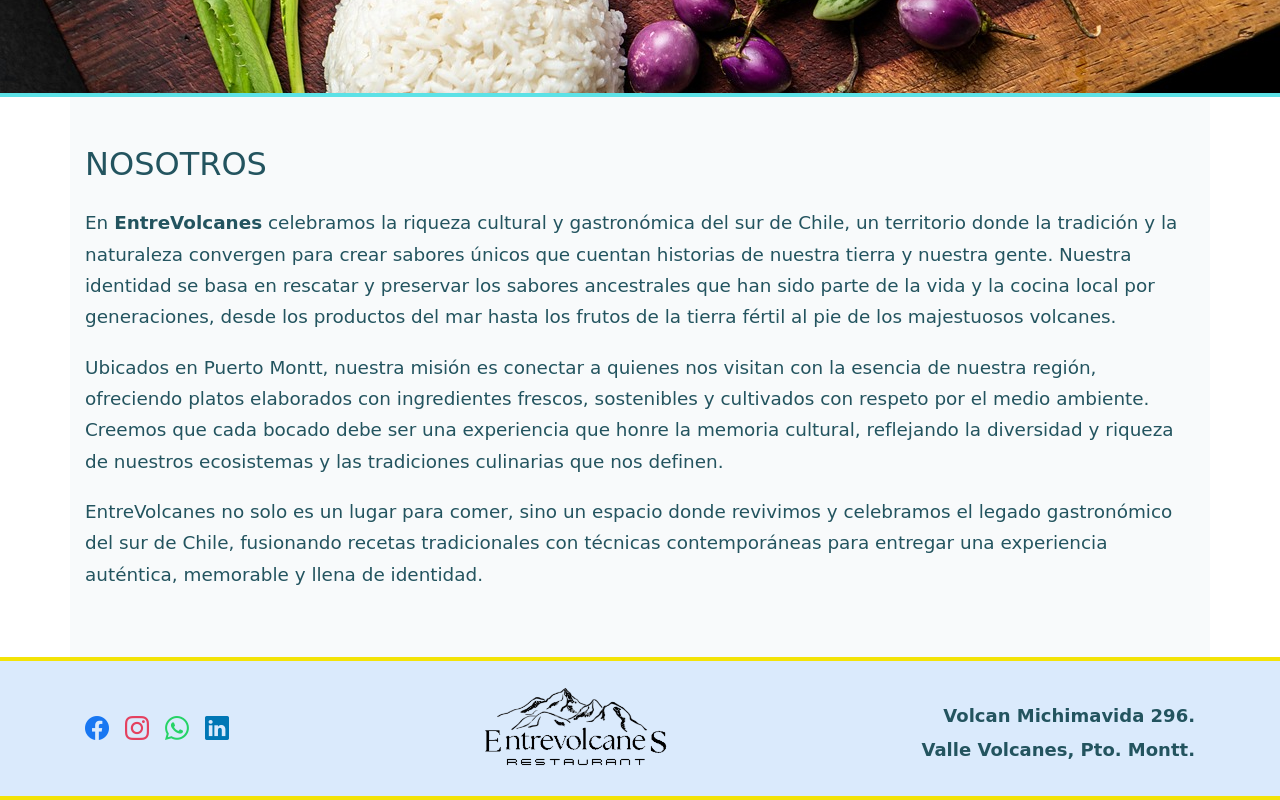
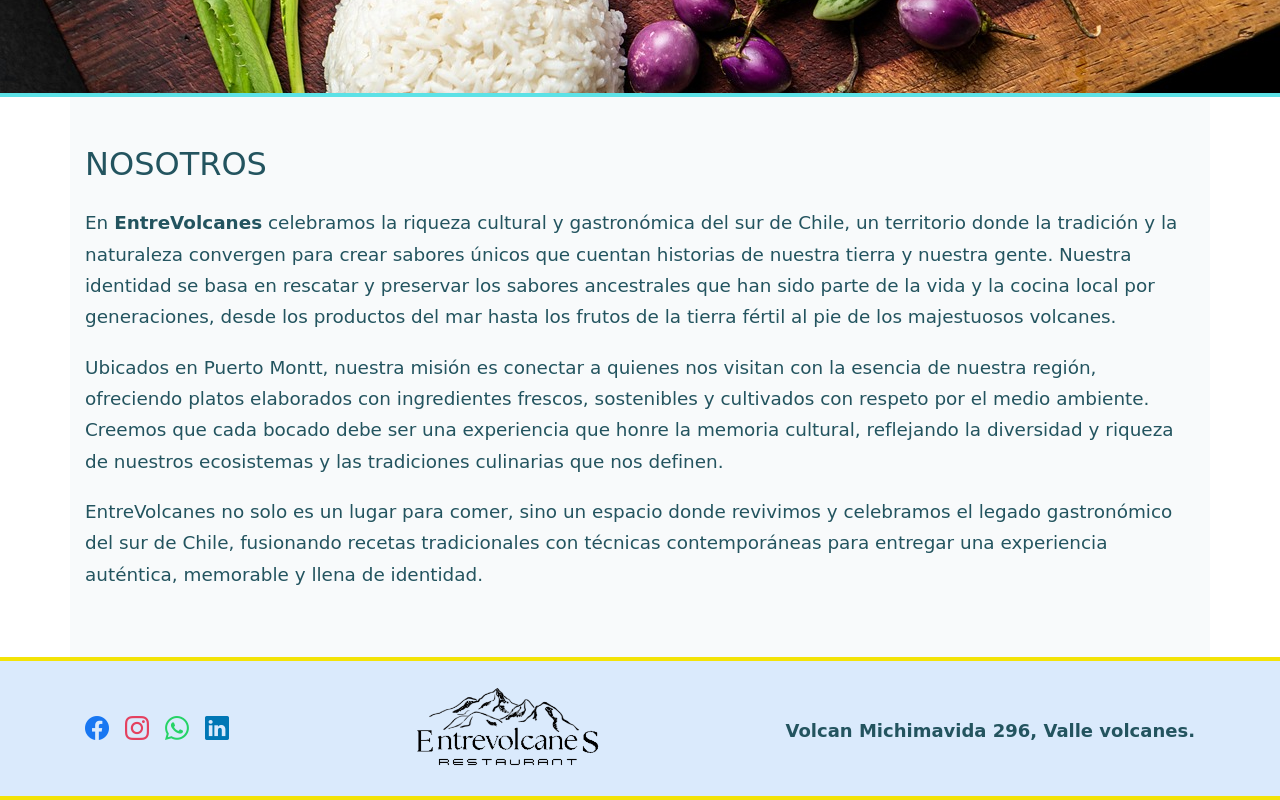
Before and after one commit to lizardcrimsonite/BISTRO, a plain HTML site: page nosotros.html in a window 1280 px wide. Shown: the part 505-1305 px from the top of the page. Drawn offline with nearby package versions, Linux system fonts and the light colour scheme; a web font is replaced by a local one.

Commit message:
se mejora footer

```diff
--- a/css/pages/nosotros.css
+++ b/css/pages/nosotros.css
@@ -198,7 +198,7 @@ footer p {
 }
 
 footer .text-end {
-  text-align: center;
+
   font-family: "Glass Antiqua", cursive;
   font-weight: bold;
   color: #23545f;
--- a/nosotros.html
+++ b/nosotros.html
@@ -118,8 +118,7 @@
                 <img src="assets/img/Capturalogo-Photoroom.png" alt="EntreVolcanes Logo" width="60" height="60" />
             </div>
             <div class="text-end">
-                <p class="mb-1">Volcan Michimavida 296.</p>
-                <p class="mb-0">Valle Volcanes, Pto. Montt.</p>
+                <p class="mb-1">Volcan Michimavida 296, Valle volcanes.</p>
             </div>
         </div>
     </footer>
```
Also changed, not shown: carta.html (+2 -2 lines), galeria.html (+2 -2 lines).
